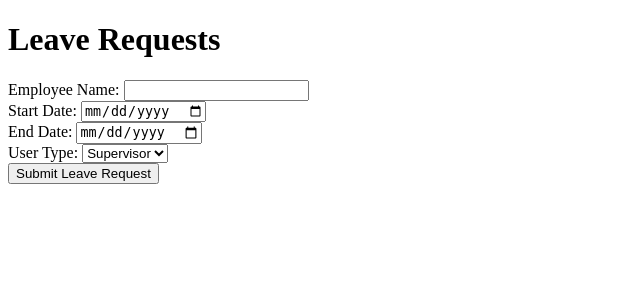
After one commit to imghostia/EchoHaul, a Flask app: page /leave_requests in a window 1280 px wide. The commit adds this page. Shown: the top 300 px of the page, without its empty margins (0-640 px from the left). Run offline with Flask 3, Linux system fonts and the light colour scheme; data that the repository does not hold is empty.

Commit message:
leave request functionality added

```diff
--- a/main.py
+++ b/main.py
@@ -637,7 +637,6 @@ employee_data = {
     'loader': {'hourly_rate': 16.65}
 }
 
-
 @app.route('/payroll_calculator', methods=['GET', 'POST'])
 def payroll_calculator():
     if request.method == 'POST':
@@ -658,5 +657,50 @@ def payroll_calculator():
 
     return render_template('payroll_calculator.html')
 
+
+@app.route('/leave_requests', methods=['GET', 'POST'])
+def leave_requests():
+    if request.method == 'POST':
+        # Code to handle form submission and add leave request to the database
+        employee_name = request.form.get('employee_name')
+        start_date = request.form.get('start_date')
+        end_date = request.form.get('end_date')
+        user_type = request.form.get('user_type')
+        status = 'Pending'
+
+        insert_leave_request(employee_name, start_date, end_date, status)
+
+        return redirect(url_for('leave_requests'))
+    else:
+        # Code to fetch leave requests from the database
+        leave_requests_data = fetch_leave_requests_from_database()
+        return render_template('leave_requests.html', leave_requests=leave_requests_data)
+
+def insert_leave_request(employee_name, start_date, end_date,user_type):
+    status = 'Pending'
+    cursor.execute('''
+        INSERT INTO leave_requests (employee_name, start_date, end_date,user_type, status)
+        VALUES (?, ?, ?,?, ?)
+    ''', (employee_name, start_date, end_date,user_type, status))
+    conn.commit()
+
+def fetch_leave_requests_from_database():
+    # Code to fetch leave requests from the database
+    cursor.execute('SELECT * FROM leave_requests WHERE status != \'Approved\'')
+    leave_requests_data = [ {'id': row[0], 'employee_name': row[1], 'start_date': row[2], 'end_date': row[3], 'status': row[4]} for row in  cursor.fetchall()]
+    return leave_requests_data
+
+@app.route('/approve_leave/<int:request_id>', methods=['GET', 'POST'])
+def approve_leave(request_id):
+    # Code to update the status of the leave request in the database
+    # Assuming you have a function to handle the approval in the database
+    update_leave_request_status(request_id, 'Approved')
+
+    # return jsonify({"success": True, "message": "Leave request approved successfully"})
+    return render_template('approve_leave.html')
+def update_leave_request_status(request_id, new_status):
+    cursor.execute('UPDATE leave_requests SET status = ? WHERE id = ?', (new_status, request_id))
+    conn.commit()
+
 if __name__ == '__main__':
     app.run(debug=True)
--- /dev/null
+++ b/templates/leave_requests.html
@@ -0,0 +1,43 @@
+<!DOCTYPE html>
+<html lang="en">
+<head>
+    <meta charset="UTF-8">
+    <meta name="viewport" content="width=device-width, initial-scale=1.0">
+    <title>Leave Requests</title>
+</head>
+<body>
+    <h1>Leave Requests</h1>
+
+    <form method="POST" action="{{ url_for('leave_requests') }}">
+        <label for="employee_name">Employee Name:</label>
+        <input type="text" id="employee_name" name="employee_name" required><br>
+
+        <label for="start_date">Start Date:</label>
+        <input type="date" id="start_date" name="start_date" required><br>
+
+        <label for="end_date">End Date:</label>
+        <input type="date" id="end_date" name="end_date" required><br>
+
+         <label for="user_type">User Type:</label>
+        <select id="user_type" name="user_type" required>
+            <option value="supervisor">Supervisor</option>
+            <option value="driver">Driver</option>
+           <option value="loader">Loader</option>
+        </select><br>
+
+        <button type="submit">Submit Leave Request</button>
+    </form>
+
+    <ul>
+        {% for leave_request in leave_requests %}
+            <li>
+                <strong>{{ leave_request.employee_name }}</strong>
+                <span>{{ leave_request.start_date }} to {{ leave_request.end_date }}</span>
+                <form method="POST" action="{{ url_for('approve_leave', request_id=leave_request.id) }}">
+                    <button type="submit">Approve</button>
+                </form>
+            </li>
+        {% endfor %}
+    </ul>
+</body>
+</html>
```
Also changed, not shown: templates/admin_dashboard.html (+12 -0 lines), templates/approve_leave.html (added, +13 -0 lines).
